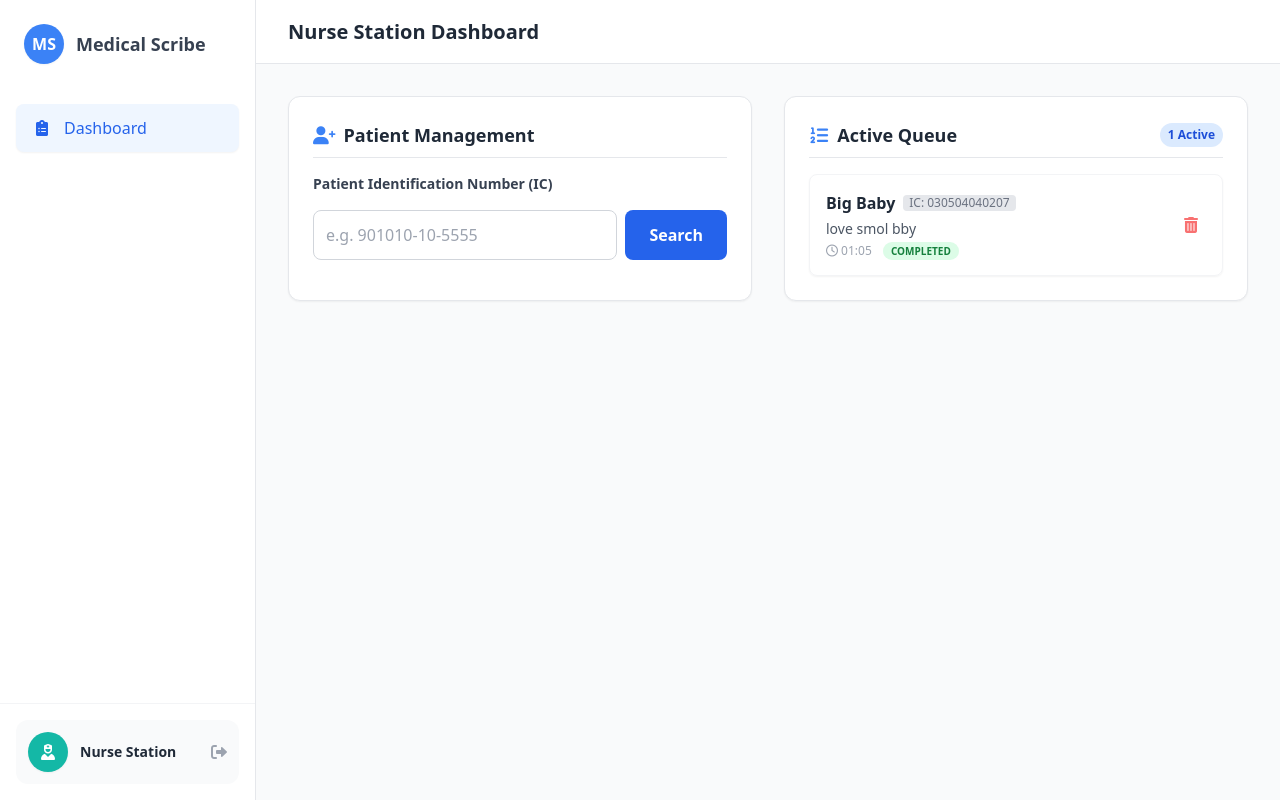
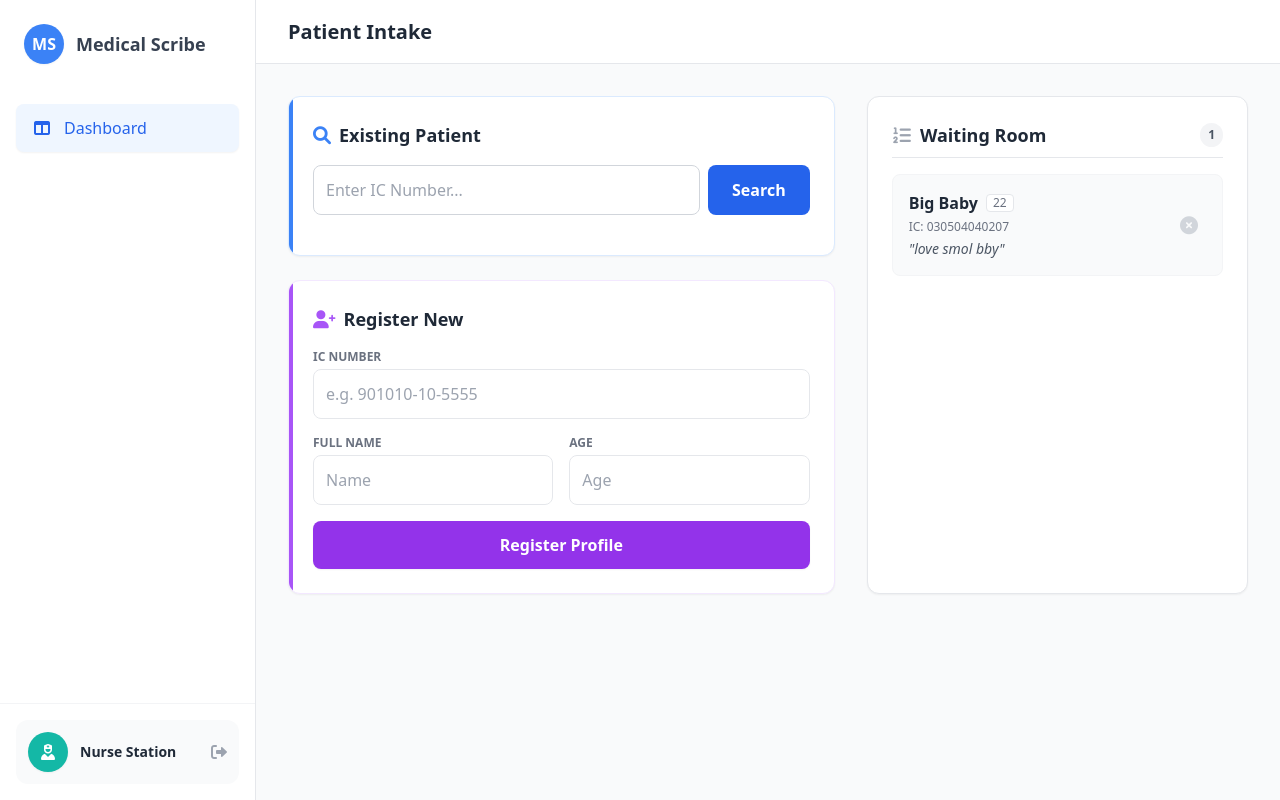
Before and after one commit to unic0rn09/IDP_website, a Flask app: template templates/nurse_dashboard.html in a window 1280 px wide. Run offline with Flask 3, Linux system fonts and the light colour scheme; the template is opened without the code that fills it: values that come from a table or form of the project are taken from there, others are empty; some libraries are stand-ins or nearby versions.

Commit message:
new dashboard 1.1

```diff
--- a/app.py
+++ b/app.py
@@ -72,7 +72,19 @@ def logout():
     session.clear()
     return redirect('/login')
 
-# --- NURSE ROUTES ---
+# --- NURSE SECTION ---
+# Add this route under the Nurse section in app.py
+@app.route('/nurse/update_patient', methods=['POST'])
+def update_patient():
+    data = request.json
+    p = Patient.query.filter_by(ic_number=data['ic']).first()
+    if not p: return jsonify({'error': 'Patient not found'}), 404
+
+    p.name = data['name']
+    p.age = data['age']
+    db.session.commit()
+    return jsonify({'success': True})
+
 @app.route('/nurse/dashboard')
 def nurse_dashboard():
     if session.get('role') != 'nurse': return redirect('/login')
@@ -118,6 +130,7 @@ def cancel_visit(visit_id):
     visit.status = 'cancelled'
     db.session.commit()
     return jsonify({'success': True})
+
 
 # --- DOCTOR ROUTES ---
 @app.route('/doctor/dashboard')
--- a/templates/nurse_dashboard.html
+++ b/templates/nurse_dashboard.html
@@ -17,7 +17,7 @@
             </div>
             <nav class="px-4 space-y-3 mt-4">
                 <a href="/nurse/dashboard" class="flex items-center gap-3 px-4 py-3 bg-blue-50 text-blue-600 rounded-lg font-medium shadow-sm">
-                    <i class="fas fa-clipboard-list w-5 text-center"></i> Dashboard
+                    <i class="fas fa-columns w-5 text-center"></i> Dashboard
                 </a>
             </nav>
         </div>
@@ -34,90 +34,105 @@
 
     <main class="flex-1 flex flex-col h-full relative overflow-hidden">
         <header class="h-16 bg-white border-b border-gray-200 flex items-center px-8 flex-shrink-0">
-            <h1 class="text-xl font-bold text-gray-800">Nurse Station Dashboard</h1>
+            <h1 class="text-xl font-bold text-gray-800">Patient Intake</h1>
         </header>
 
         <div class="flex-1 overflow-y-auto p-8">
-            <div class="grid grid-cols-1 xl:grid-cols-2 gap-8 max-w-6xl">
+            <div class="grid grid-cols-12 gap-8 max-w-7xl">
 
-                <div>
-                    <div class="bg-white p-6 rounded-xl shadow-sm border border-gray-200 h-full">
-                        <h2 class="text-lg font-bold text-gray-800 mb-4 border-b pb-2 flex items-center gap-2">
-                            <i class="fas fa-user-plus text-blue-500"></i> Patient Management
+                <div class="col-span-12 lg:col-span-7 space-y-6">
+
+                    <div class="bg-white p-6 rounded-xl shadow-sm border border-blue-100 relative overflow-hidden">
+                        <div class="absolute top-0 left-0 w-1 h-full bg-blue-500"></div>
+                        <h2 class="text-lg font-bold text-gray-800 mb-4 flex items-center gap-2">
+                            <i class="fas fa-search text-blue-500"></i> Existing Patient
                         </h2>
 
-                        <div id="step-search" class="space-y-4">
-                            <label class="block text-sm font-bold text-gray-700">Patient Identification Number (IC)</label>
-                            <div class="flex gap-2">
-                                <input id="search-ic" type="text" placeholder="e.g. 901010-10-5555" class="border border-gray-300 p-3 flex-1 rounded-lg outline-none focus:border-blue-500">
-                                <button onclick="checkPatient()" class="bg-blue-600 text-white px-6 rounded-lg font-bold hover:bg-blue-700">Search</button>
+                        <div class="flex gap-2 mb-4">
+                            <input id="search-ic" type="text" placeholder="Enter IC Number..."
+                                   class="border border-gray-300 p-3 flex-1 rounded-lg outline-none focus:border-blue-500 transition">
+                            <button onclick="searchPatient()" class="bg-blue-600 hover:bg-blue-700 text-white px-6 rounded-lg font-bold transition">Search</button>
+                        </div>
+
+                        <div id="existing-form" class="hidden bg-blue-50 rounded-lg p-4 border border-blue-100 animate-fade-in">
+                            <div class="flex justify-between items-start mb-4">
+                                <div>
+                                    <div class="text-xs text-blue-600 font-bold uppercase tracking-wider mb-1">Patient Found</div>
+                                    <div class="flex gap-2 mb-2">
+                                        <input id="edit-name" class="font-bold text-gray-800 bg-transparent border-b border-blue-300 focus:bg-white px-1 outline-none" placeholder="Name">
+                                        <input id="edit-age" class="w-16 text-gray-600 bg-transparent border-b border-blue-300 focus:bg-white px-1 outline-none" placeholder="Age">
+                                    </div>
+                                </div>
+                                <button onclick="saveEdit()" class="text-xs bg-white border border-blue-200 text-blue-600 px-3 py-1 rounded hover:bg-blue-100">
+                                    <i class="fas fa-save mr-1"></i> Save Changes
+                                </button>
+                            </div>
+
+                            <textarea id="visit-symptoms" rows="2" class="w-full border p-3 rounded-lg focus:border-blue-500 outline-none mb-3" placeholder="Enter Visit Symptoms / Reason..."></textarea>
+                            <button onclick="createVisit()" class="w-full bg-blue-600 text-white font-bold py-3 rounded-lg hover:bg-blue-700 shadow-sm transition">
+                                <i class="fas fa-check mr-2"></i> Check In (Add to Queue)
+                            </button>
                         </div>
                     </div>
 
-                        <div id="step-register" class="hidden space-y-4 mt-4 border-t pt-4">
-                            <div class="bg-yellow-50 text-yellow-800 p-3 rounded text-sm">Patient not found. Please register.</div>
-                            <div>
-                                <label class="block text-sm font-bold text-gray-700">Full Name</label>
-                                <input id="reg-name" class="border p-3 w-full rounded-lg">
+                    <div class="bg-white p-6 rounded-xl shadow-sm border border-purple-100 relative overflow-hidden">
+                        <div class="absolute top-0 left-0 w-1 h-full bg-purple-500"></div>
+                        <h2 class="text-lg font-bold text-gray-800 mb-4 flex items-center gap-2">
+                            <i class="fas fa-user-plus text-purple-500"></i> Register New
+                        </h2>
+
+                        <div class="grid grid-cols-2 gap-4 mb-4">
+                            <div class="col-span-2">
+                                <label class="block text-xs font-bold text-gray-500 uppercase mb-1">IC Number</label>
+                                <input id="new-ic" class="w-full border p-3 rounded-lg outline-none focus:border-purple-500 transition" placeholder="e.g. 901010-10-5555">
                             </div>
                             <div>
-                                <label class="block text-sm font-bold text-gray-700">Age</label>
-                                <input id="reg-age" class="border p-3 w-full rounded-lg">
-                            </div>
-                            <button onclick="registerPatient()" class="w-full bg-green-600 text-white font-bold py-3 rounded-lg hover:bg-green-700">Register Patient Profile</button>
-                        </div>
-
-                        <div id="step-visit" class="hidden space-y-4 mt-4 border-t pt-4">
-                            <div class="bg-blue-50 text-blue-800 p-3 rounded text-sm flex justify-between items-center">
-                                <span>Patient Found: <strong id="found-name"></strong></span>
-                                <button onclick="resetForm()" class="text-xs underline">Change</button>
+                                <label class="block text-xs font-bold text-gray-500 uppercase mb-1">Full Name</label>
+                                <input id="new-name" class="w-full border p-3 rounded-lg outline-none focus:border-purple-500 transition" placeholder="Name">
                             </div>
                             <div>
-                                <label class="block text-sm font-bold text-gray-700">Current Visit Symptoms / Context</label>
-                                <textarea id="visit-symptoms" rows="3" class="border p-3 w-full rounded-lg" placeholder="Why are they here today?"></textarea>
+                                <label class="block text-xs font-bold text-gray-500 uppercase mb-1">Age</label>
+                                <input id="new-age" class="w-full border p-3 rounded-lg outline-none focus:border-purple-500 transition" placeholder="Age">
                             </div>
-                            <button onclick="createVisit()" class="w-full bg-blue-600 text-white font-bold py-3 rounded-lg hover:bg-blue-700">Create Visit & Add to Queue</button>
+                        </div>
+                        <button onclick="registerNew()" class="w-full bg-purple-600 hover:bg-purple-700 text-white font-bold py-3 rounded-lg shadow-sm transition">
+                            Register Profile
+                        </button>
                     </div>
 
                 </div>
-                </div>
 
-                <div>
+                <div class="col-span-12 lg:col-span-5">
                     <div class="bg-white p-6 rounded-xl shadow-sm border border-gray-200 h-full">
                         <div class="flex justify-between items-center mb-4 border-b pb-2">
                             <h2 class="text-lg font-bold text-gray-800 flex items-center gap-2">
-                                <i class="fas fa-list-ol text-blue-500"></i> Active Queue
+                                <i class="fas fa-list-ol text-gray-400"></i> Waiting Room
                             </h2>
-                            <span class="bg-blue-100 text-blue-700 text-xs font-bold px-2 py-1 rounded-full">{{ queue|length }} Active</span>
+                            <span class="bg-gray-100 text-gray-600 text-xs font-bold px-2 py-1 rounded-full">{{ queue|length }}</span>
                         </div>
 
                         <ul class="space-y-3">
                             {% for visit in queue %}
-                                <li class="p-4 rounded-lg border border-gray-100 hover:bg-gray-50 flex justify-between items-center transition shadow-sm">
+                                <li class="p-4 rounded-lg border border-gray-100 bg-gray-50 hover:bg-white hover:shadow-md transition flex justify-between items-center group">
                                     <div>
                                         <div class="flex items-center gap-2">
                                             <span class="font-bold text-gray-800">{{ visit.patient.name }}</span>
-                                            <span class="text-xs text-gray-500 bg-gray-200 px-1.5 rounded">IC: {{ visit.patient.ic_number }}</span>
+                                            <span class="text-xs text-gray-500 bg-white border px-1.5 rounded">{{ visit.patient.age }}</span>
                                         </div>
-                                        <p class="text-sm text-gray-600 mt-1">{{ visit.symptoms }}</p>
-                                        <div class="text-xs text-gray-400 mt-1">
-                                            <i class="far fa-clock"></i> {{ visit.timestamp.strftime('%H:%M') }}
-                                            <span class="ml-2 px-2 py-0.5 rounded-full text-[10px] font-bold uppercase
-                                                {% if visit.status == 'waiting' %}bg-yellow-100 text-yellow-700{% else %}bg-green-100 text-green-700{% endif %}">
-                                                {{ visit.status }}
-                                            </span>
+                                        <div class="text-xs text-gray-500 mt-1">IC: {{ visit.patient.ic_number }}</div>
+                                        <p class="text-sm text-gray-600 mt-1 italic">"{{ visit.symptoms }}"</p>
                                     </div>
-                                    </div>
-                                    <button onclick="cancelVisit({{ visit.id|tojson }})" class="text-red-400 hover:text-red-600 p-2" title="Cancel Visit">
-                                        <i class="fas fa-trash-alt"></i>
+                                    <button onclick="cancelVisit({{ visit.id }})" class="text-gray-300 hover:text-red-500 p-2 transition">
+                                        <i class="fas fa-times-circle text-lg"></i>
                                     </button>
                                 </li>
                             {% else %}
-                                <li class="text-center py-10 text-gray-400 italic">No active visits.</li>
+                                <li class="text-center py-10 text-gray-400 italic">Queue is empty.</li>
                             {% endfor %}
                         </ul>
                     </div>
                 </div>
+
             </div>
         </div>
     </main>
@@ -125,51 +140,54 @@
     <script>
         let currentIC = '';
 
-        function checkPatient() {
-            currentIC = document.getElementById('search-ic').value;
-            if(!currentIC) return alert("Please enter an IC number");
+        // 1. SEARCH EXISTING
+        function searchPatient() {
+            const ic = document.getElementById('search-ic').value;
+            if(!ic) return alert("Enter IC");
 
             fetch('/nurse/search_patient', {
                 method: 'POST',
                 headers: {'Content-Type': 'application/json'},
-                body: JSON.stringify({ic_number: currentIC})
+                body: JSON.stringify({ic_number: ic})
             })
             .then(r => r.json())
             .then(data => {
                 if(data.found) {
-                    document.getElementById('step-register').classList.add('hidden');
-                    document.getElementById('step-visit').classList.remove('hidden');
-                    document.getElementById('found-name').innerText = data.name + " (" + data.age + ")";
+                    currentIC = ic;
+                    document.getElementById('existing-form').classList.remove('hidden');
+                    // Pre-fill fields for potential editing
+                    document.getElementById('edit-name').value = data.name;
+                    document.getElementById('edit-age').value = data.age;
                 } else {
-                    document.getElementById('step-visit').classList.add('hidden');
-                    document.getElementById('step-register').classList.remove('hidden');
+                    alert("Patient not found. Please use the 'Register New' section.");
+                    document.getElementById('existing-form').classList.add('hidden');
                 }
             });
         }
 
-        function registerPatient() {
-            const name = document.getElementById('reg-name').value;
-            const age = document.getElementById('reg-age').value;
+        // 2. EDIT PATIENT INFO
+        function saveEdit() {
+            if(!currentIC) return;
+            const name = document.getElementById('edit-name').value;
+            const age = document.getElementById('edit-age').value;
 
-            fetch('/nurse/register_patient', {
+            fetch('/nurse/update_patient', {
                 method: 'POST',
                 headers: {'Content-Type': 'application/json'},
                 body: JSON.stringify({ic: currentIC, name: name, age: age})
             })
             .then(r => r.json())
             .then(data => {
-                if(data.success) {
-                    alert("Patient Registered! Now create a visit.");
-                    // Immediately show visit creation step
-                    document.getElementById('step-register').classList.add('hidden');
-                    document.getElementById('step-visit').classList.remove('hidden');
-                    document.getElementById('found-name').innerText = name;
-                }
+                if(data.success) alert("Patient info updated!");
             });
         }
 
+        // 3. CREATE VISIT
         function createVisit() {
+            if(!currentIC) return;
             const symptoms = document.getElementById('visit-symptoms').value;
+            if(!symptoms) return alert("Please enter symptoms");
+
             fetch('/nurse/create_visit', {
                 method: 'POST',
                 headers: {'Content-Type': 'application/json'},
@@ -177,24 +195,46 @@
             })
             .then(r => r.json())
             .then(data => {
+                if(data.success) location.reload();
+            });
+        }
+
+        // 4. REGISTER NEW
+        function registerNew() {
+            const ic = document.getElementById('new-ic').value;
+            const name = document.getElementById('new-name').value;
+            const age = document.getElementById('new-age').value;
+
+            if(!ic || !name) return alert("Please fill in required fields");
+
+            fetch('/nurse/register_patient', {
+                method: 'POST',
+                headers: {'Content-Type': 'application/json'},
+                body: JSON.stringify({ic: ic, name: name, age: age})
+            })
+            .then(r => r.json())
+            .then(data => {
                 if(data.success) {
-                    location.reload(); // Refresh to show in queue
+                    alert("Registered Successfully! You can now check them in.");
+                    // Auto-fill the Existing Section for smooth workflow
+                    document.getElementById('search-ic').value = ic;
+                    searchPatient();
+                    // Clear Register Form
+                    document.getElementById('new-ic').value = '';
+                    document.getElementById('new-name').value = '';
+                    document.getElementById('new-age').value = '';
+                } else {
+                    alert(data.error);
                 }
             });
         }
 
         function cancelVisit(id) {
-            if(confirm("Are you sure you want to cancel this visit?")) {
+            if(confirm("Cancel this visit?")) {
                 fetch('/nurse/cancel_visit/' + id, {method: 'POST'})
                 .then(() => location.reload());
             }
         }
-
-        function resetForm() {
-            document.getElementById('step-visit').classList.add('hidden');
-            document.getElementById('step-register').classList.add('hidden');
-            document.getElementById('search-ic').value = '';
-        }
     </script>
 </body>
 </html>
```
Also changed, not shown: instance/medical_scribe.db, 1 other file. Lines whose indentation alone changed are shown as unchanged.
